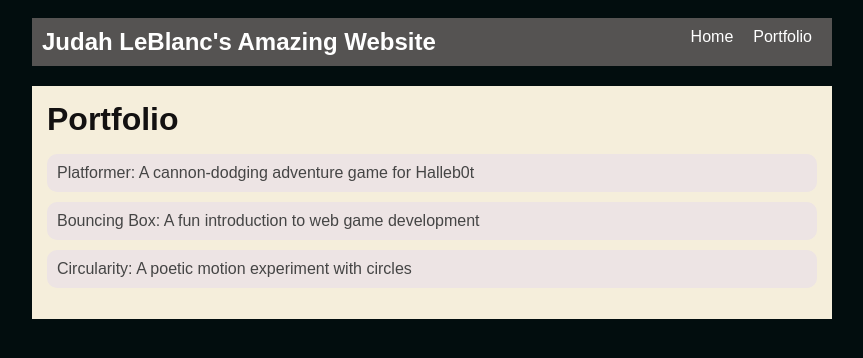
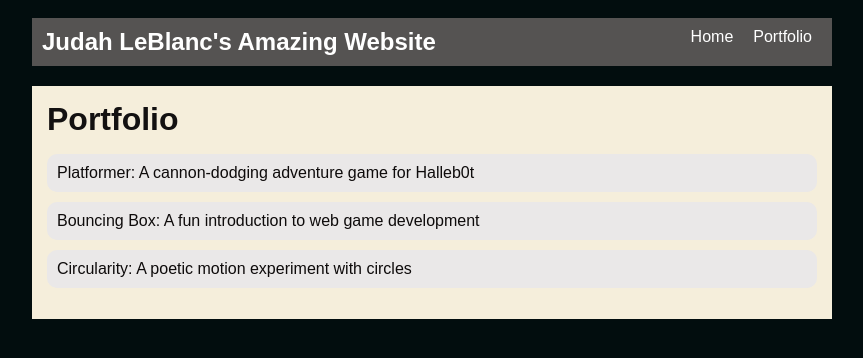
Before and after one commit to judahleblanc/judahleblanc.github.io, a plain HTML site: page portfolio.html in a window 1280 px wide. Shown: the whole page, without its empty margins (208-1071 px from the left). Drawn offline with Linux system fonts and the light colour scheme.

```diff
--- a/style.css
+++ b/style.css
@@ -87,7 +87,7 @@
   }
 
   #portfolio li {
-    background: #ede4e4;
+    background: #eae8e8;
     padding: 10px;
     border-radius: 10px;
     margin-bottom: 10px;
@@ -99,7 +99,7 @@
 
   #portfolio a {
     text-decoration: none;
-    color: #454545;
+    color: #0e0b0b;
   }
 
   /* responsive web design */
```
